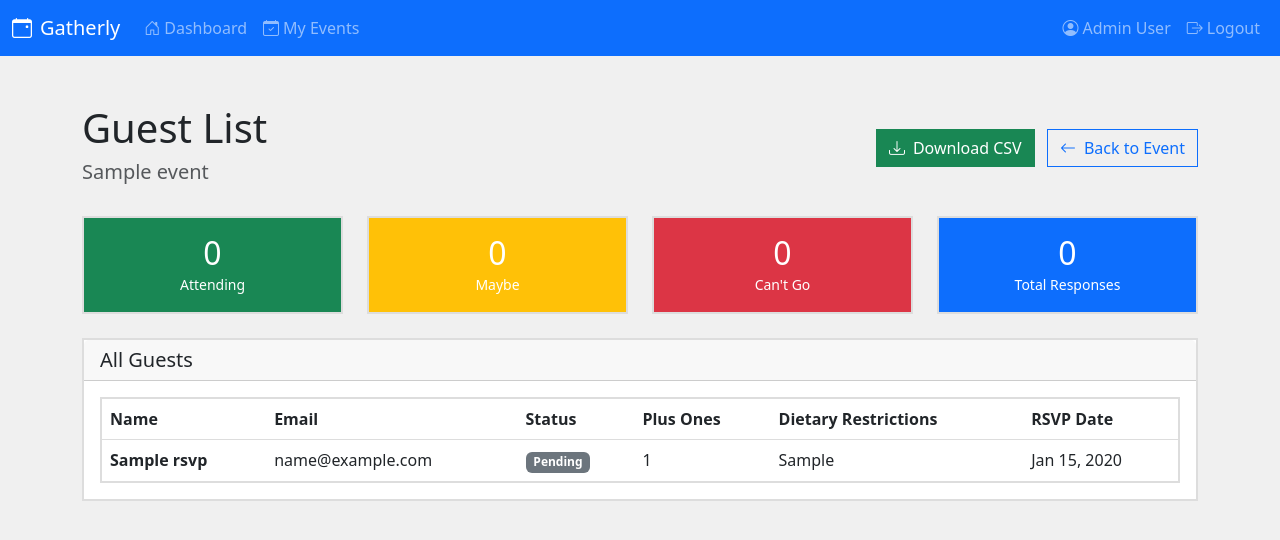
After one commit to meiyo99/Gatherly, a PHP site: page /gatherly/guest_list.php?id=1 in a window 1280 px wide. The commit adds this page. Shown: the top 540 px of the page. Run offline with PHP 8.4, Linux system fonts and the light colour scheme; a user stored in the database is signed in; data comes from the database, SQL or seed files in the repository; tables that the repository leaves empty hold one stand-in row (values such as "Sample post").

Commit message:
create guest list page

```diff
--- /dev/null
+++ b/guest_list.php
@@ -0,0 +1,264 @@
+<?php
+require_once __DIR__ . '/config/config.php';
+require_once __DIR__ . '/app/config/Database.php';
+require_once __DIR__ . '/app/models/Event.php';
+session_start();
+
+if (!isset($_SESSION['user_id'])) {
+    header('Location: ' . BASE_URL . '/login.php');
+    exit;
+}
+
+$event_id = $_GET['id'] ?? null;
+
+if (!$event_id) {
+    $_SESSION['error'] = 'Event ID is required.';
+    header('Location: ' . BASE_URL . '/events.php');
+    exit;
+}
+
+$eventModel = new Event();
+$event = $eventModel->findById($event_id);
+
+if (!$event) {
+    $_SESSION['error'] = 'Event not found.';
+    header('Location: ' . BASE_URL . '/events.php');
+    exit;
+}
+
+if ($event['host_id'] != $_SESSION['user_id'] && $_SESSION['role'] !== 'admin') {
+    $_SESSION['error'] = 'You do not have permission to view this guest list.';
+    header('Location: ' . BASE_URL . '/events.php');
+    exit;
+}
+
+$user_name = $_SESSION['first_name'] . ' ' . $_SESSION['last_name'];
+
+$db = Database::getInstance()->getConnection();
+
+$stmt = $db->prepare("
+    SELECT
+        r.*,
+        u.email as user_email,
+        u.first_name,
+        u.last_name
+    FROM rsvps r
+    LEFT JOIN users u ON r.guest_id = u.user_id
+    WHERE r.event_id = :event_id
+    ORDER BY r.response_date DESC
+");
+$stmt->execute([':event_id' => $event_id]);
+$guests = $stmt->fetchAll();
+
+$stmt = $db->prepare("SELECT status, COUNT(*) as count FROM rsvps WHERE event_id = :event_id GROUP BY status");
+$stmt->execute([':event_id' => $event_id]);
+$rsvp_counts = $stmt->fetchAll(PDO::FETCH_KEY_PAIR);
+
+$attending = $rsvp_counts['yes'] ?? 0;
+$maybe = $rsvp_counts['maybe'] ?? 0;
+$not_attending = $rsvp_counts['no'] ?? 0;
+$total_rsvps = $attending + $maybe + $not_attending;
+?>
+<!DOCTYPE html>
+<html lang="en">
+<head>
+    <meta charset="UTF-8">
+    <meta name="viewport" content="width=device-width, initial-scale=1.0">
+    <title>Guest List - <?= htmlspecialchars($event['title']) ?></title>
+    <link href="https://cdn.jsdelivr.net/npm/bootstrap@5.3.0/dist/css/bootstrap.min.css" rel="stylesheet">
+    <link rel="stylesheet" href="https://cdn.jsdelivr.net/npm/bootstrap-icons@1.11.0/font/bootstrap-icons.css">
+    <style>
+        body {
+            background-color: #f0f0f0;
+        }
+        .card {
+            border: 2px solid #ddd;
+            border-radius: 0;
+            box-shadow: none;
+        }
+        .btn {
+            border-radius: 0;
+        }
+        .navbar {
+            border-radius: 0;
+        }
+        .table {
+            border: 2px solid #ddd;
+        }
+    </style>
+</head>
+<body>
+    <nav class="navbar navbar-expand-lg navbar-dark bg-primary">
+        <div class="container-fluid">
+            <a class="navbar-brand" href="<?= BASE_URL ?>/dashboard.php">
+                <i class="bi bi-calendar-event me-2"></i>Gatherly
+            </a>
+            <button class="navbar-toggler" type="button" data-bs-toggle="collapse" data-bs-target="#navbarNav">
+                <span class="navbar-toggler-icon"></span>
+            </button>
+            <div class="collapse navbar-collapse" id="navbarNav">
+                <ul class="navbar-nav me-auto">
+                    <li class="nav-item">
+                        <a class="nav-link" href="<?= BASE_URL ?>/dashboard.php">
+                            <i class="bi bi-house-door me-1"></i>Dashboard
+                        </a>
+                    </li>
+                    <li class="nav-item">
+                        <a class="nav-link" href="<?= BASE_URL ?>/events.php">
+                            <i class="bi bi-calendar-check me-1"></i>My Events
+                        </a>
+                    </li>
+                </ul>
+                <ul class="navbar-nav">
+                    <li class="nav-item">
+                        <a class="nav-link" href="#">
+                            <i class="bi bi-person-circle me-1"></i><?= htmlspecialchars($user_name) ?>
+                        </a>
+                    </li>
+                    <li class="nav-item">
+                        <a class="nav-link" href="<?= BASE_URL ?>/handlers/logout_handler.php">
+                            <i class="bi bi-box-arrow-right me-1"></i>Logout
+                        </a>
+                    </li>
+                </ul>
+            </div>
+        </div>
+    </nav>
+
+    <div class="container mt-5">
+        <div class="row mb-4">
+            <div class="col-12">
+                <div class="d-flex justify-content-between align-items-center">
+                    <div>
+                        <h1>Guest List</h1>
+                        <h5 class="text-muted"><?= htmlspecialchars($event['title']) ?></h5>
+                    </div>
+                    <div>
+                        <a href="<?= BASE_URL ?>/handlers/download_guest_list.php?id=<?= $event_id ?>" class="btn btn-success me-2">
+                            <i class="bi bi-download me-2"></i>Download CSV
+                        </a>
+                        <a href="<?= BASE_URL ?>/view_event.php?id=<?= $event_id ?>" class="btn btn-outline-primary">
+                            <i class="bi bi-arrow-left me-2"></i>Back to Event
+                        </a>
+                    </div>
+                </div>
+            </div>
+        </div>
+
+        <div class="row mb-4">
+            <div class="col-md-3">
+                <div class="card bg-success text-white">
+                    <div class="card-body text-center">
+                        <h2 class="mb-0"><?= $attending ?></h2>
+                        <small>Attending</small>
+                    </div>
+                </div>
+            </div>
+            <div class="col-md-3">
+                <div class="card bg-warning text-white">
+                    <div class="card-body text-center">
+                        <h2 class="mb-0"><?= $maybe ?></h2>
+                        <small>Maybe</small>
+                    </div>
+                </div>
+            </div>
+            <div class="col-md-3">
+                <div class="card bg-danger text-white">
+                    <div class="card-body text-center">
+                        <h2 class="mb-0"><?= $not_attending ?></h2>
+                        <small>Can't Go</small>
+                    </div>
+                </div>
+            </div>
+            <div class="col-md-3">
+                <div class="card bg-primary text-white">
+                    <div class="card-body text-center">
+                        <h2 class="mb-0"><?= $total_rsvps ?></h2>
+                        <small>Total Responses</small>
+                    </div>
+                </div>
+            </div>
+        </div>
+
+        <?php if (count($guests) > 0): ?>
+        <div class="row">
+            <div class="col-12">
+                <div class="card">
+                    <div class="card-header">
+                        <h5 class="mb-0">All Guests</h5>
+                    </div>
+                    <div class="card-body">
+                        <div class="table-responsive">
+                            <table class="table table-hover mb-0">
+                                <thead>
+                                    <tr>
+                                        <th>Name</th>
+                                        <th>Email</th>
+                                        <th>Status</th>
+                                        <th>Plus Ones</th>
+                                        <th>Dietary Restrictions</th>
+                                        <th>RSVP Date</th>
+                                    </tr>
+                                </thead>
+                                <tbody>
+                                    <?php foreach ($guests as $guest): ?>
+                                    <tr>
+                                        <td>
+                                            <strong><?= htmlspecialchars($guest['guest_name']) ?></strong>
+                                        </td>
+                                        <td><?= htmlspecialchars($guest['guest_email']) ?></td>
+                                        <td>
+                                            <span class="badge bg-<?php
+                                                echo match($guest['status']) {
+                                                    'yes' => 'success',
+                                                    'maybe' => 'warning',
+                                                    'no' => 'danger',
+                                                    default => 'secondary'
+                                                };
+                                            ?>">
+                                                <?php
+                                                    echo match($guest['status']) {
+                                                        'yes' => 'Attending',
+                                                        'maybe' => 'Maybe',
+                                                        'no' => "Can't Go",
+                                                        default => ucfirst($guest['status'])
+                                                    };
+                                                ?>
+                                            </span>
+                                        </td>
+                                        <td><?= (int)$guest['plus_ones'] ?></td>
+                                        <td>
+                                            <?php if (!empty($guest['dietary_restrictions'])): ?>
+                                                <?= htmlspecialchars($guest['dietary_restrictions']) ?>
+                                            <?php else: ?>
+                                                <span class="text-muted">None</span>
+                                            <?php endif; ?>
+                                        </td>
+                                        <td><?= date('M d, Y', strtotime($guest['response_date'])) ?></td>
+                                    </tr>
+                                    <?php endforeach; ?>
+                                </tbody>
+                            </table>
+                        </div>
+                    </div>
+                </div>
+            </div>
+        </div>
+        <?php else: ?>
+        <div class="row">
+            <div class="col-12">
+                <div class="card">
+                    <div class="card-body text-center py-5">
+                        <i class="bi bi-people text-muted" style="font-size: 4rem;"></i>
+                        <h4 class="mt-3">No RSVPs Yet</h4>
+                        <p class="text-muted">No one has RSVP'd to this event yet.</p>
+                    </div>
+                </div>
+            </div>
+        </div>
+        <?php endif; ?>
+    </div>
+
+    <script src="https://cdn.jsdelivr.net/npm/bootstrap@5.3.0/dist/js/bootstrap.bundle.min.js"></script>
+</body>
+</html>
--- a/handlers/download_guest_list.php
+++ b/handlers/download_guest_list.php
@@ -68,7 +68,7 @@ try {
             ucfirst($guest['status']),
             $guest['plus_ones'],
             $guest['dietary_restrictions'] ?? '',
-            date('M d, Y g:i A', strtotime($guest['response_date']))
+            date('M d, Y', strtotime($guest['response_date']))
         ]);
     }
 
```
